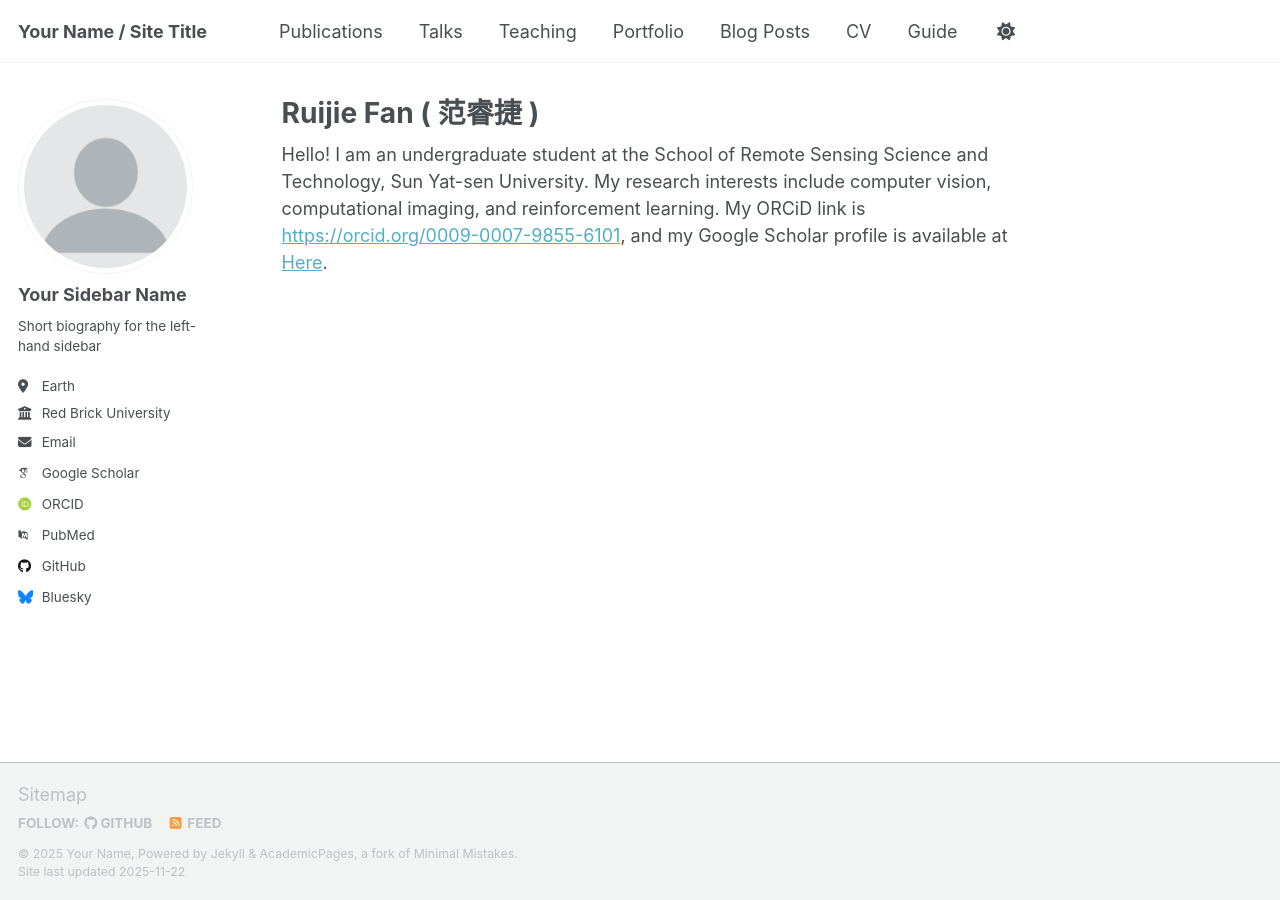
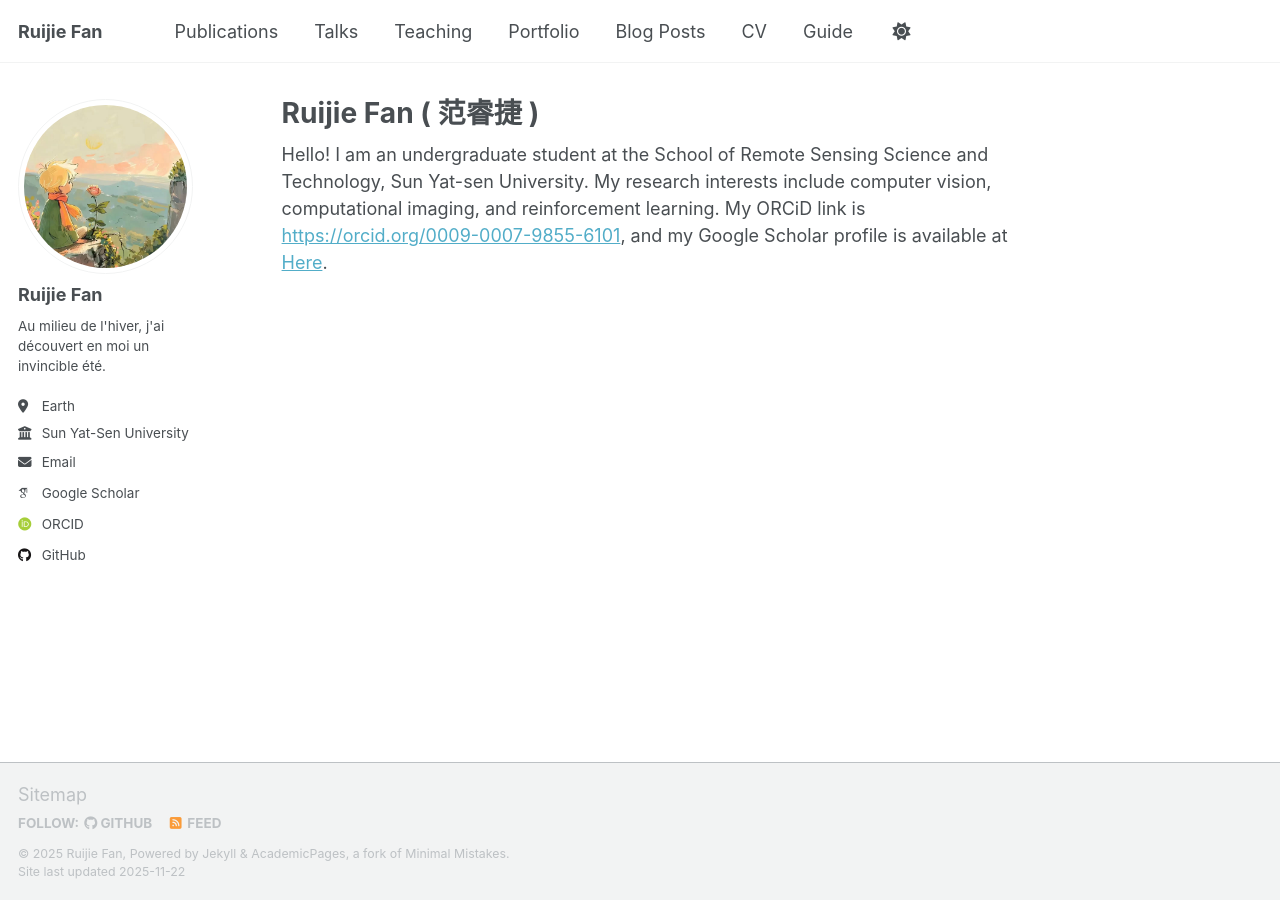
Before and after one commit to fanrj3/fanrj3.github.io, a Jekyll site: the page built from _pages/about.md, in a window 1280 px wide. Built offline with Jekyll 4.4.1, drawn with Linux system fonts in a browser that asks for light colours; some web fonts are replaced; a script that is not in the unit is left out.

Commit message:
Update personal information in _config.yml

```diff
--- a/_config.yml
+++ b/_config.yml
@@ -9,38 +9,38 @@
 # Basic Site Settings
 locale                   : "en-US"
 site_theme               : "default" # Currently available options are "default", "air"
-title                    : "Your Name / Site Title"
+title                    : "Ruijie Fan"
 title_separator          : "-"
-name                     : &name "Your Name"
+name                     : &name "Ruijie Fan"
 description              : &description "Your Name's academic portfolio"   # Update this with a general description of your site, this is the default if not overridden by a page
-url                      : https://academicpages.github.io # The base hostname & protocol for your site e.g. "https://[your GitHub username].github.io",
+url                      : https://fanrj3.github.io # The base hostname & protocol for your site e.g. "https://[your GitHub username].github.io",
                                                            # or if you already have some other page hosted on Github then use "https://[your GitHub username].github.io/[Your Repo Name]"
 baseurl                  : "" # the subpath of your site, e.g. "/blog"
-repository               : "academicpages/academicpages.github.io"
+repository               : "fanrj3/fanrj3.github.io"
 
 # Site Author - The following control what appear as part of the author content on the side bar.
 #               If a field is blank the icon and link will not appear, otherwise it will be shown.
 #               Additional customization can be done by editing /_includes/author-profile.html
 author:
   # Biographic information
-  avatar           : "profile.png"
-  name             : "Your Sidebar Name"
+  avatar           : "小王子.png"
+  name             : "Ruijie Fan"
   pronouns         : # example: "she/her"
-  bio              : "Short biography for the left-hand sidebar"
+  bio              : "Au milieu de l'hiver, j'ai découvert en moi un invincible été."
   location         : "Earth"
-  employer         : "Red Brick University"
+  employer         : "Sun Yat-Sen University"
   uri              : # URL
-  email            : "none@example.org"
+  email            : "fanrj3@mail2.sysu.edu.cn"
 
   # Academic websites
   academia         : # URL
   arxiv            : # URL - Update with the correct link to your profile
-  googlescholar    : "https://scholar.google.com/citations?user=PS_CX0AAAAAJ"
+  googlescholar    : "https://scholar.google.com/citations?user=K89GsdEAAAAJ"
   inspire-hep      : # URL
   impactstory      : # URL
-  orcid            : "https://orcid.org/yourorcidurl"
+  orcid            : "https://orcid.org/0009-0007-9855-6101"
   semantic         : # URL
-  pubmed           : "https://www.ncbi.nlm.nih.gov/pubmed/?term=john+snow"
+  pubmed           : #
   researchgate     : # URL
   scopus           : # URL
 
@@ -48,13 +48,13 @@ author:
   bitbucket        : # Username - Update with your username on the site
   codepen          : # Username
   dribbble         : # Username
-  github           : "academicpages"
+  github           : "https://github.com/fanrj3"
   kaggle           : # Username
   stackoverflow    : # User number or user number and name (i.e., use "1" or "1/jeff-atwood")
 
   # Social media
   artstation       : # Username
-  bluesky          : "bsky.app" # Replace this with you Bluesky username
+  bluesky          : # "bsky.app" # Replace this with you Bluesky username
   facebook         : # Username
   flickr           : # Username
   foursquare       : # Username
```
